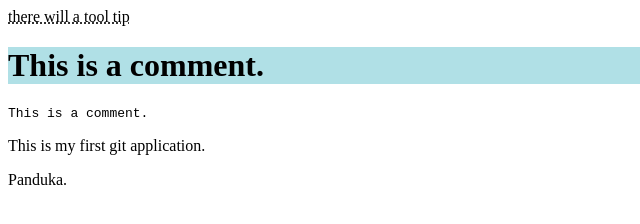
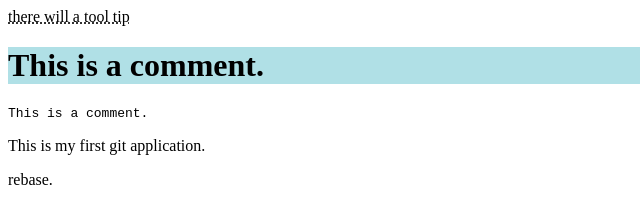
Before and after one commit to supunUOM/Demo, a plain HTML site: page index.html in a window 1280 px wide. Shown: the full height of the page, 0-640 px from the left. Drawn offline with Linux system fonts and the light colour scheme.

Commit message:
commit 1

```diff
--- a/app.js
+++ b/app.js
@@ -1 +1,3 @@
 console.log("Hello world.");
+console.log("change 1")
+console.log("change 2")
--- a/index.html
+++ b/index.html
@@ -9,7 +9,7 @@
 
 <body>
 <p>This is my first git application.</p>
-<p>Panduka.</p>
+<p>rebase.</p>
 
 </body>
 
```
